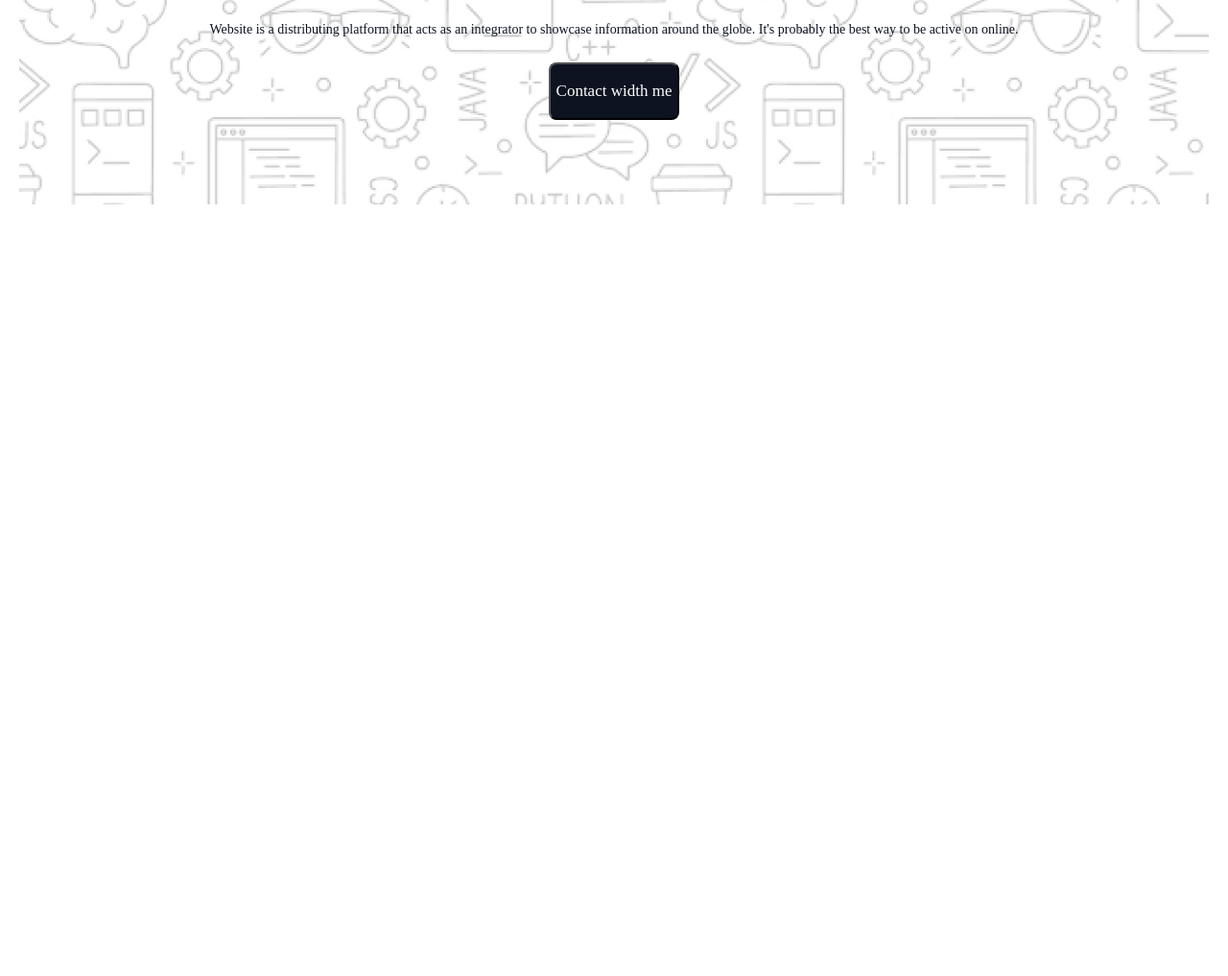
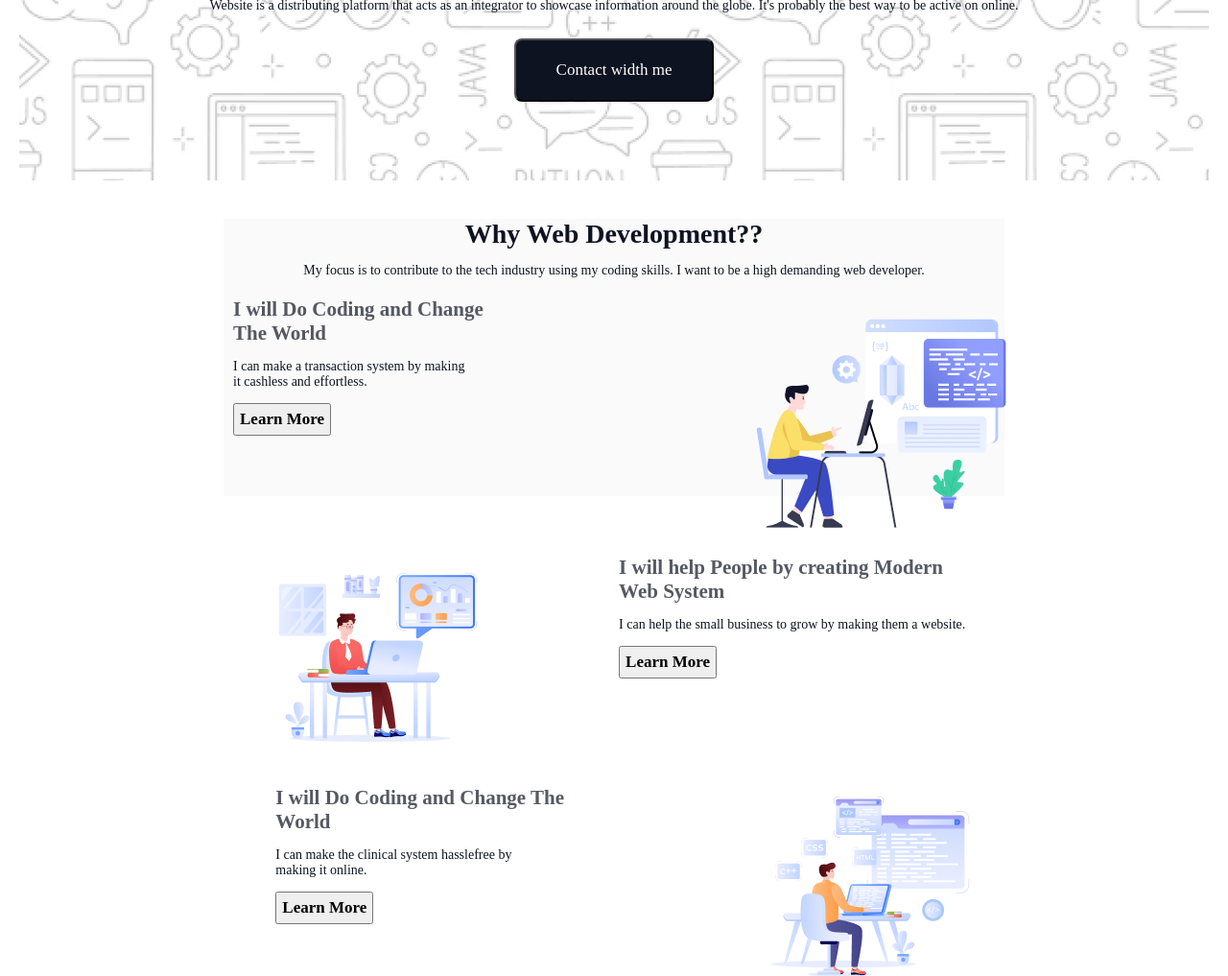
Before and after one commit to farhan-ishraq-tushar/assignment-1, a plain HTML site: page index.html in a window 1280 px wide. Shown: the part 500-1517 px from the top of the page at 96% size. Before the commit the page ends 800 px from the top, so only its background shows below. Drawn offline with Linux system fonts and the light colour scheme; a web font is replaced by a local one.

Commit message:
Why Web Development??

```diff
--- a/index.html
+++ b/index.html
@@ -22,12 +22,58 @@
                 Website is a distributing platform that acts as an integrator to showcase information around the globe. It's probably the best way to be active on online.
             </p>
             <button class="hero-btn">
-                <p>Contact width me</p>
+                Contact width me
             </button>
         </section>
     </header>
 
-    <main></main>
+    <main>
+        <section class="why-web-dev">
+            <h1 class="why-web-dev-title">
+                Why Web Development??
+            </h1>
+            <p class="why-web-dev-text">
+                My focus is to contribute to the tech industry using my coding skills. I want to be a high demanding web developer.
+            </p>
+
+            <div class="why-web-dev1">
+                <div class="why-web-dev1-text">
+                    <h1 class="title1">I will Do Coding and Change <br>The World</h1>
+                    <p class="text1">I can make a transaction system by making <br>it cashless and effortless.</p>
+                    <button class="btn1">Learn More</button>
+                </div>
+
+                <div class="why-web-dev1-img">
+                    <img src="./assets/Layer_1.png" alt="">
+                </div>
+            </div>
+
+            <div class="why-web-dev2">
+                <div class="why-web-dev2-img">
+                    <img src="./assets/Group 3.png" alt="">
+                </div>
+
+                <div class="why-web-dev2-text">
+                    <h1 class="title1">I will help People by creating Modern <br>Web System</h1>
+                    <p class="text1">I can help the small business to grow by making them a website.</p>
+                    <button class="btn1">Learn More</button>
+                </div>
+            </div>
+
+
+            <div class="why-web-dev3">
+                <div class="why-web-dev3-text">
+                    <h1 class="title1">I will Do Coding and Change The  <br>World</h1>
+                    <p class="text1">I can make the clinical system hasslefree by <br> making it online.</p>
+                    <button class="btn1">Learn More</button>
+                </div>
+
+                <div class="why-web-dev3-img">
+                    <img src="./assets/Group 4.png" alt="">
+                </div>
+            </div>
+        </section>
+    </main>
 
     <footer></footer>
 </body>
--- a/styles/style.css
+++ b/styles/style.css
@@ -1,5 +1,10 @@
 @import url('https://fonts.googleapis.com/css2?family=Azeret+Mono:ital,wght@0,100..900;1,100..900&display=swap');
 
+*{
+    box-sizing: border-box;
+    margin: 0px;
+    padding: 0px;
+}
 /* heading styles */
 /* nav section styles */
 nav{
@@ -65,6 +70,9 @@ nav{
     margin: 21px 100px 0px 100px;
 }
 .hero-btn{
+    height: 66px;
+    width: 208px;
+    padding: 5px 5px 5px 5px;
     border-radius: 8px;
     background: rgb(13, 19, 33);
     color: white;
@@ -75,3 +83,100 @@ nav{
 .hero-btn:hover{
     opacity: 0.6;
 }
+
+/* main body styles */
+/* why-web-dev title & text styles */
+.why-web-dev{
+    height: 289px;
+    width: 814px;
+    justify-content: center;
+    margin: 0 auto;
+    margin-top: 40px;
+    background: rgba(13, 19, 33, 0.02);
+}
+.why-web-dev-title{
+    color: rgb(13, 19, 33);
+    font-family: Azeret Mono;
+    font-size: 28px;
+    font-weight: 800;
+    text-align: center;
+}
+.why-web-dev-text{
+    color: rgb(13, 19, 33);
+    font-family: Azeret Mono;
+    font-size: 14px;
+    font-weight: 400;
+    text-align: center;
+    margin-top: 14px;
+}
+
+/* why-web-dev1 styles */
+.why-web-dev1{
+    display: flex;
+    justify-content: space-between;
+    align-items: center;
+    /* height: 289px;
+    width: 814px; */
+    /* text-align: center; */
+    /* margin: 0 auto; */
+    margin-top: 20px;
+}
+.why-web-dev1-text{
+    text-align: left;
+    margin-bottom: 110px;
+    margin-left: 10px;
+}
+.why-web-dev1-img{
+    height: 217px ;
+    width: 260px;
+}
+.title1{
+    color: rgba(13, 19, 33, 0.7);
+    font-family: Azeret Mono;
+    font-size: 21px;
+    font-weight: 700;
+}
+.text1{
+    color: rgb(13, 19, 33);
+    font-family: Azeret Mono;
+    font-size: 14px;
+    font-weight: 400;
+    margin-top: 14px;
+}
+.btn1{
+    padding: 5px;
+    font-family: Azeret Mono;
+    font-size: 17px;
+    font-weight: 600;
+    margin-top: 14px;
+}
+
+
+/* why-web-dev2 styles */
+.why-web-dev2{
+    display: flex;
+    justify-content: space-around;
+}
+.why-web-dev2-text{
+    margin-top: 15px;
+    margin-left: 50px;
+}
+.why-web-dev2-img{
+    height: 240px;
+    width: 240px;
+}
+
+
+/* why-web-dev3 styles */
+.why-web-dev3{
+    display: flex;
+    justify-content: space-around;
+}
+.why-web-dev3-text{
+    margin-top: 15px;
+    margin-right: 90px;
+}
+.why-web-dev3-img{
+    height: 187px;
+    width: 206px;
+}
```
